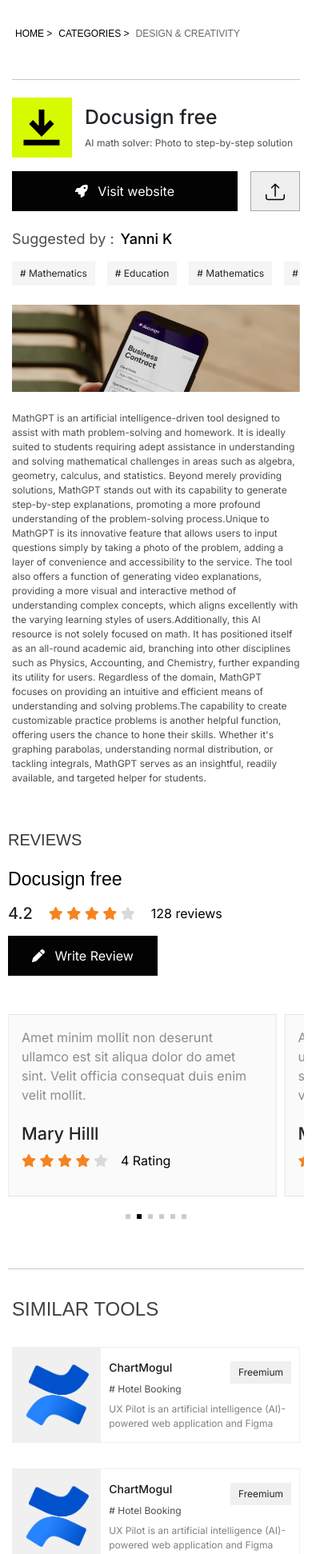
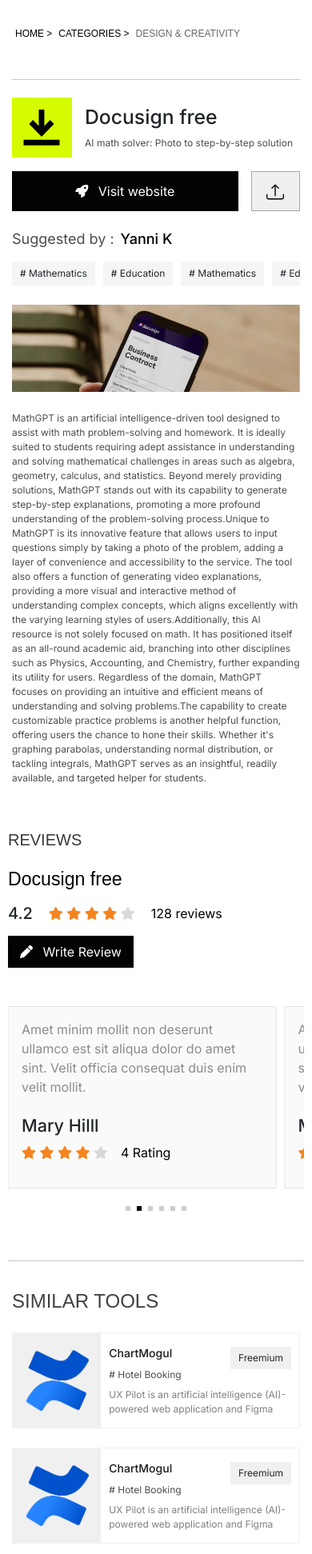
Before and after one commit to muhammadyounus-a/Ash-Website, a plain HTML site: page Tools.html in a window 390 px wide. Shown: the part 57-2000 px from the top of the page at 80% size. Drawn offline with nearby package versions, Linux system fonts and the light colour scheme; a web font is replaced by a local one.

Commit message:
tools-fixing

```diff
--- a/Tools.html
+++ b/Tools.html
@@ -49,7 +49,7 @@
             <div class="popup-content">
                 <div class="popup-heading">
                     <button onclick="closePopup()"><img id="closePopup" src="asset/image/clouse-img.svg" alt=""></button>
-                    <button class="continue-popup">continue <span><img class="ms-3 mb-1" src="asset/image/arrow-left.svg" alt=""></span></button>
+                    <button class="continue-popup">Send <span><img class="ms-2 mb-1" src="asset/image/arrow-left.svg" alt=""></span></button>
                 </div>
                 <form class="popUp-datas">
                     <label>Resource Type</label>
@@ -368,7 +368,7 @@
                 <div class="row">
                     <h2>similar tools</h2>
                     <div class="items-parent">
-                        <div class="items-child mt-4 p-0">
+                        <div class="items-child mt-3 p-0">
                             <div class="items-child-img">
                                 <img class="img-fluid" src="asset/image/Search/items-img-3.webp" alt="">
                             </div>
@@ -381,7 +381,7 @@
                                 <p>UX Pilot is an artificial intelligence (AI)-powered web application and Figma</p>
                             </div>
                         </div>
-                        <div class="items-child mt-4 p-0">
+                        <div class="items-child mt-3 p-0">
                             <div class="items-child-img">
                                 <img class="img-fluid" src="asset/image/Search/items-img-3.webp" alt="">
                             </div>
@@ -394,7 +394,7 @@
                                 <p>UX Pilot is an artificial intelligence (AI)-powered web application and Figma</p>
                             </div>
                         </div>
-                        <div class="items-child mt-4 p-0">
+                        <div class="items-child mt-3 p-0">
                             <div class="items-child-img">
                                 <img class="img-fluid" src="asset/image/Search/items-img-3.webp" alt="">
                             </div>
@@ -407,7 +407,7 @@
                                 <p>UX Pilot is an artificial intelligence (AI)-powered web application and Figma</p>
                             </div>
                         </div>
-                        <div class="items-child mt-4 p-0">
+                        <div class="items-child mt-3 p-0">
                             <div class="items-child-img">
                                 <img class="img-fluid" src="asset/image/Search/items-img-3.webp" alt="">
                             </div>
@@ -420,7 +420,7 @@
                                 <p>UX Pilot is an artificial intelligence (AI)-powered web application and Figma</p>
                             </div>
                         </div>
-                        <div class="items-child mt-4 p-0">
+                        <div class="items-child mt-3 p-0">
                             <div class="items-child-img">
                                 <img class="img-fluid" src="asset/image/Search/items-img-3.webp" alt="">
                             </div>
@@ -433,7 +433,7 @@
                                 <p>UX Pilot is an artificial intelligence (AI)-powered web application and Figma</p>
                             </div>
                         </div>
-                        <div class="items-child mt-4 p-0">
+                        <div class="items-child mt-3 p-0">
                             <div class="items-child-img">
                                 <img class="img-fluid" src="asset/image/Search/items-img-3.webp" alt="">
                             </div>
--- a/asset/Tools.css
+++ b/asset/Tools.css
@@ -49,7 +49,7 @@
 
 .tools-banner-section .main-items {
     display: flex;
-    gap: 15px;
+    gap: 10px;
     flex-wrap: wrap;
     padding: 0px;
     margin-top: 20px;
@@ -656,11 +656,16 @@
     }
 
     .tools-banner-section .upload-btn {
-        padding: 8px 8px !important;
+        padding: 0px !important;
         border: 1px rgba(0, 0, 0, 0.30) solid;
         height: 50px !important;
         width: 18%;
         margin-top: 10px;
+    }
+
+    .tools-banner-section .upload-btn img {
+        height: 20px;
+        width: auto;
     }
 
     .tools-banner-section .heading {
@@ -738,11 +743,11 @@
     }
 
     .review-section .write-btn button{
-        padding: 10px 30px;
+        padding: 8px 15px;
         background-color: #030303;
         color: #fff;
         border: 0px;
-        height: 50px !important;
+        height: 40px !important;
     }
 
     .swiper-slide .card {
```
Also changed, not shown: About.html (+1 -1 lines), Blog.html (+1 -1 lines), BlogMain.html (+1 -1 lines), Categories.html (+1 -1 lines), Features.html (+1 -1 lines), Index.html (+1 -1 lines), ProfilePage.html (+1 -1 lines), Search.html (+1 -1 lines).
